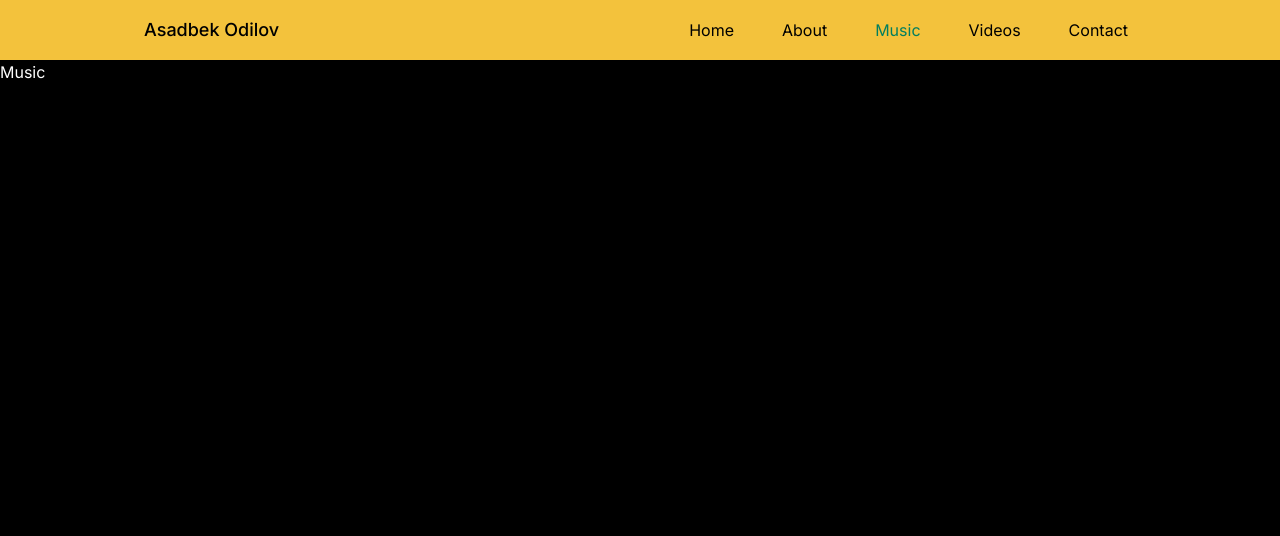
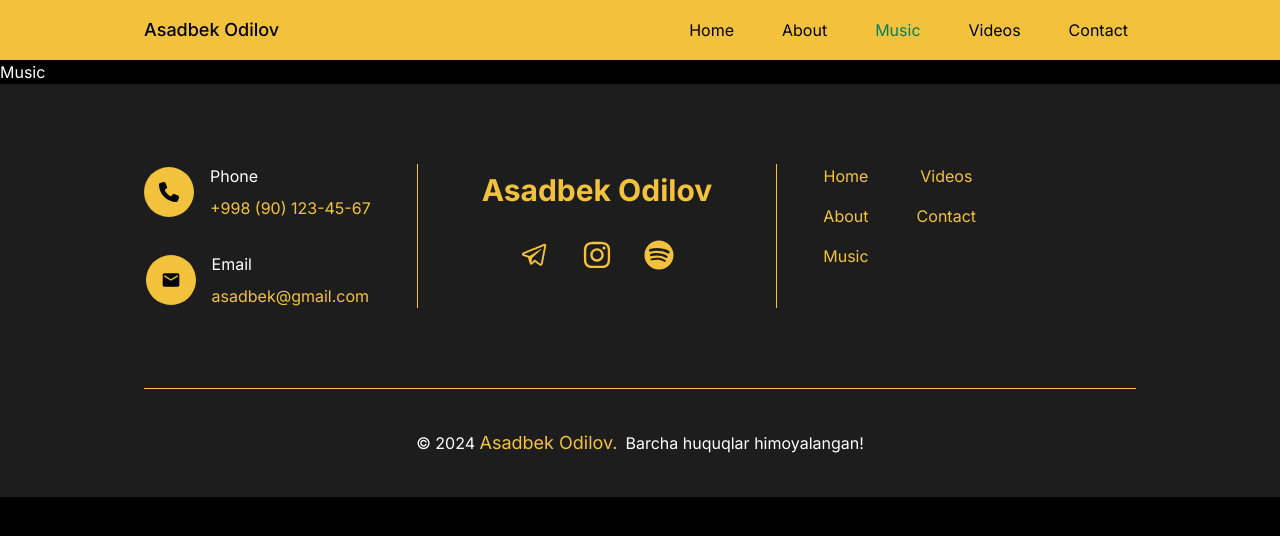
Before and after one commit to asliwebdev/singer-portfolio, a Next.js app: page /music in a window 1280 px wide. Shown: the top 536 px of the page. Built offline with nearby package versions, Linux system fonts and the light colour scheme; a web font is replaced by a local one.

Commit message:
Footer completed

```diff
--- a/app/components/Footer.jsx
+++ b/app/components/Footer.jsx
@@ -1,7 +1,92 @@
+import Link from "next/link";
+import { MdMail } from "react-icons/md";
+import { FaPhone } from "react-icons/fa6";
+import SocialLinks from "./SocialLinks";
+import { navLinks } from "../lib";
+
 const Footer = () => {
   return (
-    <div className="">Footer</div>
-  )
-}
+    <div className="px-4 lg:px-36 bg-gradient flex flex-col items-center justify-center">
+      <div className="py-16 lg:py-20 flex flex-wrap flex-col-reverse lg:flex-row justify-between gap-4 gap-y-16 w-full">
+        {/* CONTACT INFO */}
+        <div className="flex flex-col justify-center items-center gap-8">
+          <Link
+            href="tel:+998 (90) 123-45-67"
+            className="flex gap-x-4 items-center text-brown"
+          >
+            <span className="w-[50px] h-[50px] rounded-full flex items-center justify-center bg-brown text-black">
+              <FaPhone className="text-xl" />
+            </span>{" "}
+            <p className="flex flex-col gap-y-2">
+              <span className="text-white">Phone</span>+998 (90) 123-45-67
+            </p>
+          </Link>
+          <Link
+            href="mailto:asadbek@gmail.com"
+            className="flex gap-x-4 items-center text-brown"
+          >
+            <span className="w-[50px] h-[50px] rounded-full flex items-center justify-center bg-brown text-black">
+              <MdMail className="text-xl" />
+            </span>{" "}
+            <p className="flex flex-col gap-y-2">
+              <span className="text-white">Email</span>asadbek@gmail.com
+            </p>
+          </Link>
+        </div>
+        {/* SOCIAL LINKS */}
+        <div className="flex justify-center">
+          <div className="border-l border-r border-brown px-6 sm:px-10 lg:px-16 pt-2 pb-6 text-3xl">
+            <Link href="/" className="text-brown font-bold text-center">
+              Asadbek Odilov
+            </Link>
+            <SocialLinks margin="mt-8" />
+          </div>
+        </div>
+        {/* PAGE LINKS */}
+        <div className="flex gap-12 justify-center lg:pr-20 xl:pr-40">
+          <ul className="flex flex-col items-center gap-4">
+            {navLinks
+              .slice(0, Math.ceil(navLinks.length / 2))
+              .map((link, index) => {
+                return (
+                  <li
+                    key={index}
+                    className="text-brown hover:text-white transition-colors duration-300"
+                  >
+                    <Link href={link.url} className="capitalize text-[16px]">
+                      {link.text}
+                    </Link>
+                  </li>
+                );
+              })}
+          </ul>
+          <ul className="flex flex-col items-center gap-4">
+            {navLinks
+              .slice(Math.ceil(navLinks.length / 2))
+              .map((link, index) => {
+                return (
+                  <li
+                    key={index}
+                    className="text-brown hover:text-white transition-colors duration-300"
+                  >
+                    <Link href={link.url} className="capitalize text-[16px]">
+                      {link.text}
+                    </Link>
+                  </li>
+                );
+              })}
+          </ul>
+        </div>
+      </div>
+      <div className="border-t border-brown flex items-center justify-center w-full py-10">
+        <p className="text-center">
+          © {new Date().getFullYear()}{" "}
+          <span className="text-brown text-lg mr-2">Asadbek Odilov.</span>Barcha huquqlar
+          himoyalangan!
+        </p>
+      </div>
+    </div>
+  );
+};
 
-export default Footer
+export default Footer;
--- a/app/components/FormInput.jsx
+++ b/app/components/FormInput.jsx
@@ -7,13 +7,18 @@ const FormInput = ({ label, name, type }) => {
       {type === "textarea" ? (
         <textarea
           name={name}
-          className={`textarea bg-white placeholder:text-[#21202466]`}
+          className="textarea bg-white placeholder:text-[#21202466] text-black"
           placeholder="Xabaringizni qoldiring..."
           required
           rows="6"
         />
       ) : (
-        <input type={type} name={name} required className={`input bg-white`} />
+        <input
+          type={type}
+          name={name}
+          required
+          className="input bg-white text-black"
+        />
       )}
     </div>
   );
--- a/app/components/Hero.jsx
+++ b/app/components/Hero.jsx
@@ -1,7 +1,7 @@
 import Image from "next/image";
-import { socialLinks } from "../lib";
 import Link from "next/link";
 import { fjalla } from "../lib/fonts";
+import SocialLinks from "./SocialLinks";
 
 const Hero = () => {
   return (
@@ -17,21 +17,7 @@ const Hero = () => {
             a professional singer captivating hearts throughout whole Uzbekistan
           </p>
           <div className="mt-12 mb-32 flex flex-col-reverse lg:flex-row gap-8">
-            <ul className="flex items-center justify-center gap-8">
-              {socialLinks.map((link) => {
-                return (
-                  <li key={link.id}>
-                    <Link
-                      href={link.url}
-                      className="text-brown text-3xl hover:text-white transition-colors duration-300"
-                      target="_blank"
-                    >
-                      {link.icon}
-                    </Link>
-                  </li>
-                );
-              })}
-            </ul>
+            <SocialLinks />
             <Link
               className="shadow-2 bg-brown py-3 px-6 rounded-lg text-center hover:bg-transparent hover:text-brown text-black border border-brown transition-colors duration-300"
               href="/music"
--- a/app/components/SmallSidebar.jsx
+++ b/app/components/SmallSidebar.jsx
@@ -1,7 +1,8 @@
 import Link from "next/link";
 import { LiaTimesSolid } from "react-icons/lia";
-import { navLinks, socialLinks } from "../lib";
+import { navLinks } from "../lib";
 import { usePathname } from "next/navigation";
+import SocialLinks from "./SocialLinks";
 
 const SmallSidebar = ({ isSidebarOpen, toggle }) => {
   const pathname = usePathname();
@@ -23,7 +24,7 @@ const SmallSidebar = ({ isSidebarOpen, toggle }) => {
         <Link href="/" className="text-[24.85px] text-brown" onClick={toggle}>
           Asadbek Odilov
         </Link>
-        <div className="flex flex-col justify-between h-[calc(100vh-60px)] overflow-y-auto">
+        <div className="flex flex-col justify-between h-[calc(100vh-60px)]">
           <div className="flex flex-1 flex-col gap-6 pt-16 h-full">
             {navLinks.map((link, index) => {
               return (
@@ -41,21 +42,7 @@ const SmallSidebar = ({ isSidebarOpen, toggle }) => {
               );
             })}
           </div>
-          <ul className="flex items-center justify-center gap-8 py-12 px-4">
-            {socialLinks.map((link) => {
-              return (
-                <li key={link.id}>
-                  <Link
-                    href={link.url}
-                    className="text-brown text-3xl hover:text-white transition-colors duration-300"
-                    target="_blank"
-                  >
-                    {link.icon}
-                  </Link>
-                </li>
-              );
-            })}
-          </ul>
+          <SocialLinks padding="py-12 px-4" />
         </div>
         <button
           type="button"
--- /dev/null
+++ b/app/components/SocialLinks.jsx
@@ -0,0 +1,28 @@
+import Link from "next/link";
+import { socialLinks } from "../lib";
+
+const SocialLinks = ({ padding, margin }) => {
+  return (
+    <ul
+      className={`flex items-center justify-center gap-8 ${margin && margin} ${
+        padding && padding
+      }`}
+    >
+      {socialLinks.map((link) => {
+        return (
+          <li key={link.id}>
+            <Link
+              href={link.url}
+              className="text-brown text-3xl hover:text-white transition-colors duration-300"
+              target="_blank"
+            >
+              {link.icon}
+            </Link>
+          </li>
+        );
+      })}
+    </ul>
+  );
+};
+
+export default SocialLinks;
--- a/app/layout.js
+++ b/app/layout.js
@@ -1,6 +1,7 @@
 import { Inter } from "next/font/google";
 import "./globals.css";
 import Navbar from "./components/Navbar";
+import { Footer } from "./components";
 
 const inter = Inter({ subsets: ["latin"] });
 
@@ -17,6 +18,7 @@ export default function RootLayout({ children, modal }) {
         {children}
         {modal}
         <div id="modal-root"></div>
+        <Footer />
       </body>
     </html>
   );
```
